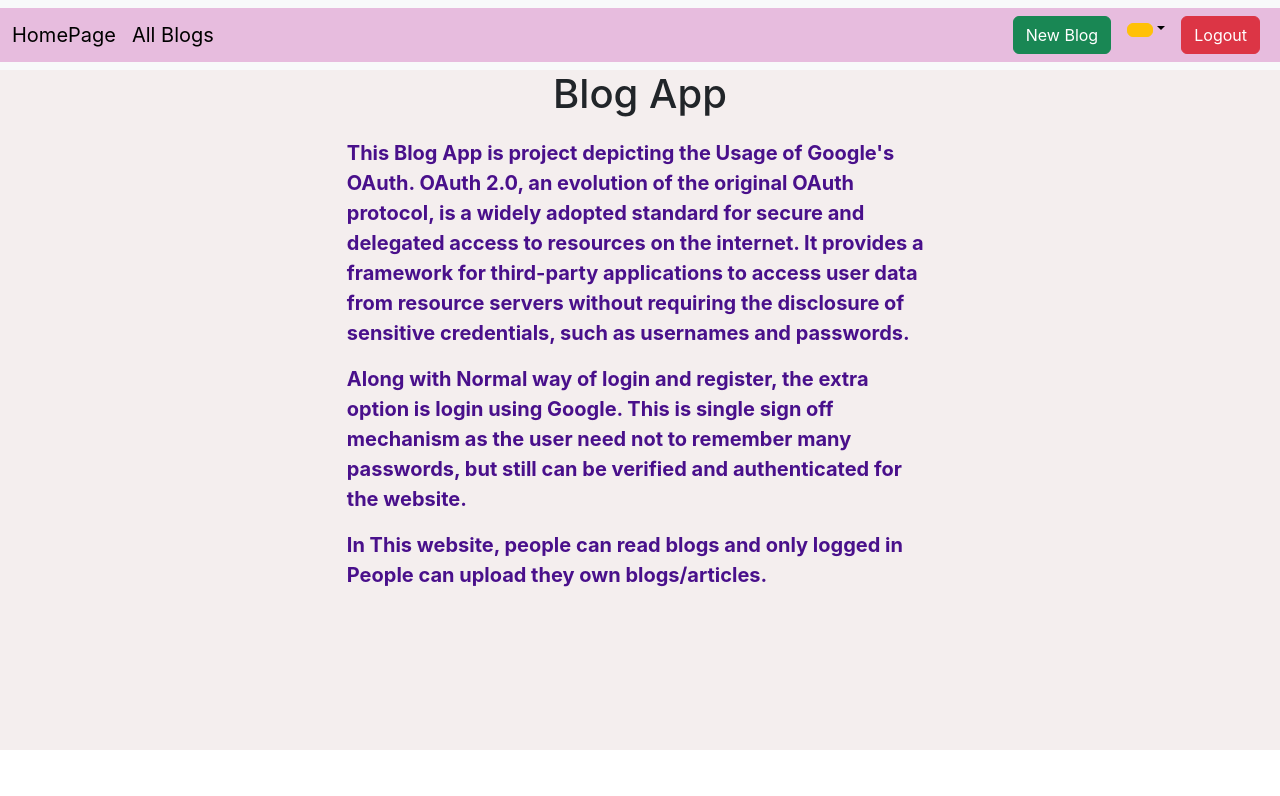
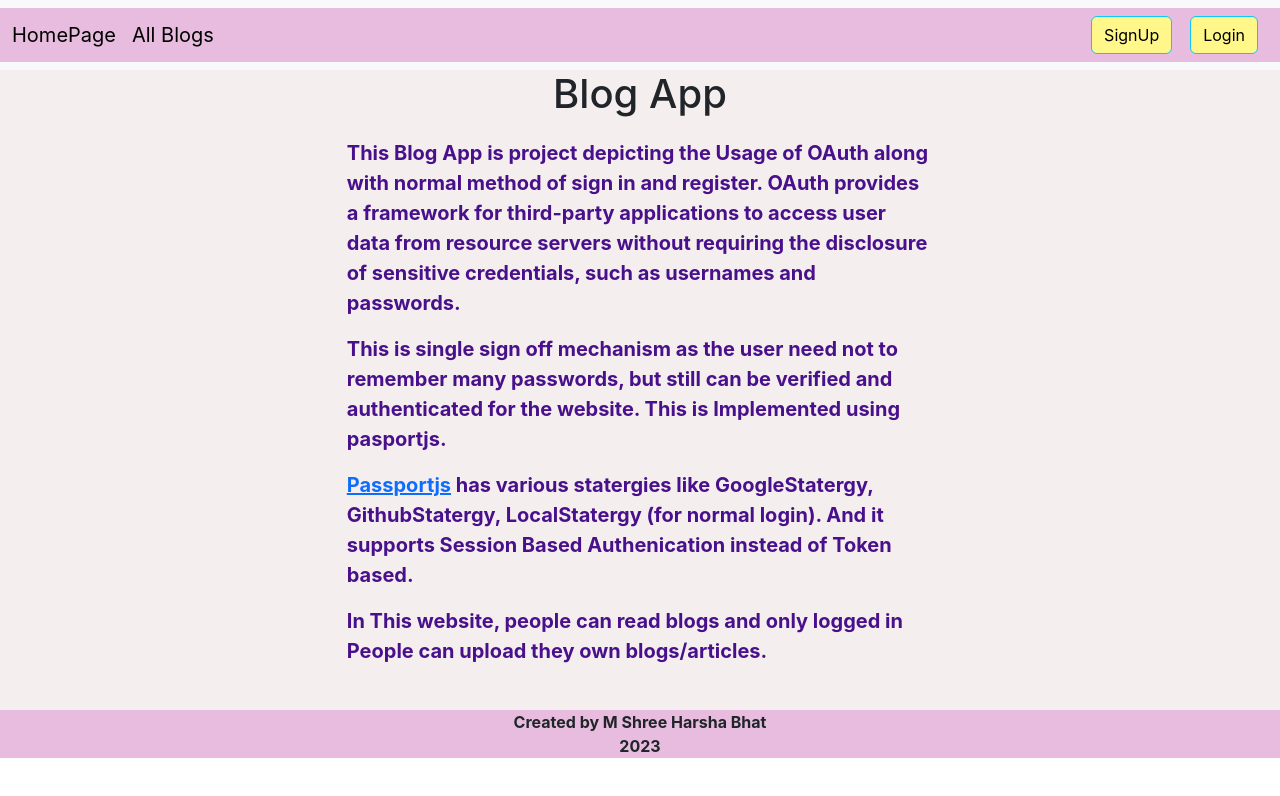
Before and after one commit to mshreeharsha/AppUsingOAuth, a React (Create React App) app in the folder frontend/: page / in a window 1280 px wide. Shown: the top 796 px of the page. Built offline with nearby package versions, Linux system fonts and the light colour scheme; no server answers; sample sign-in values are in the browser's storage.

Commit message:
Removed LocalStorage, Added Footer and Chnaged HomePage Content

```diff
--- a/frontend/src/components/layout/Footer.js
+++ b/frontend/src/components/layout/Footer.js
@@ -2,8 +2,9 @@ import React from 'react'
 
 const Footer = () => {
   return (
-    <div>
-
+    <div style={{'textAlign':'center','backgroundColor':'#E7BCDE','fontWeight':'bold'}}>
+      <div>Created by M Shree Harsha Bhat</div>
+      <div>{new Date().getFullYear()}</div>
     </div>
   )
 }
--- a/frontend/src/components/layout/Header.js
+++ b/frontend/src/components/layout/Header.js
@@ -13,7 +13,6 @@ const Header = () => {
         setAuth({
             user:null
         })
-        localStorage.removeItem('auth')
         toast.success('User Logged Out Successfully')
         window.open(`${baseURL}/auth/logout`, "_self");
     }
@@ -29,7 +28,7 @@ const Header = () => {
             }
         }
         catch(error){
-            console.log(error)
+            console.log(error.message)
         }
     }
 
--- a/frontend/src/components/layout/Layout.js
+++ b/frontend/src/components/layout/Layout.js
@@ -6,7 +6,7 @@ const Layout = ({children}) => {
   return (
     <div style={{'backgroundColor':'#F4EEEE','width':'100%'}}>
       <Header/>
-      <main className='container' style={{'width':'70%','margin':'auto','minHeight':"85vH"}}>
+      <main className='container' style={{'width':'70%','margin':'auto','minHeight':"80vH"}}>
         {children}
       </main>
       <Footer/>
--- a/frontend/src/context/authContext.js
+++ b/frontend/src/context/authContext.js
@@ -1,3 +1,5 @@
+import axios from 'axios'
+
 const { createContext, useState, useContext, useEffect } = require("react");
 
 const AuthContext = createContext()
@@ -7,15 +9,23 @@ const AuthContextProvider = ({children})=>{
         user:null
     })
     useEffect(()=>{
-        const data=localStorage.getItem('auth')
-        if(data){
-            const parseData=JSON.parse(data)
-            setAuth(
-                {
-                    user:parseData
-                }
-            )
-        }
+        // const data=localStorage.getItem('auth')
+        // if(data){
+        //     const parseData=JSON.parse(data)
+        //     setAuth(
+        //         {
+        //             user:parseData
+        //         }
+        //     )
+        // }
+        axios.get('/auth/google/login-success').then((response)=>{
+            if(response.data.success){
+                setAuth({user:response.data.user})
+            }
+        }).catch((error)=>{
+            setAuth({user:null})
+            console.log(error.message)
+        })
         // eslint-disable-next-line
     },[])
     return(
--- a/frontend/src/pages/Homepage.js
+++ b/frontend/src/pages/Homepage.js
@@ -10,13 +10,9 @@ const Homepage = () => {
     try{
         const response=await axios.get('/auth/google/login-success')
         if(response.data.success){
-          if(localStorage.getItem('auth')===null){
-            toast.success(response.data.message)
-          }
           setAuth({
             user:response.data.user,
           })
-          localStorage.setItem("auth", JSON.stringify(response.data.user));
         }
         else{
           toast.error(response.data.message)
@@ -37,9 +33,10 @@ const Homepage = () => {
         <div className='container' style={{'margin':'auto','width':'70%','textAlign':'left'}}>
           <h1 style={{'textAlign':'center'}}>Blog App</h1>
           <div style={{'color':'#49108B','fontWeight':'bold','marginTop':'20px','fontSize':'20px'}}>
-            <p>This Blog App is project depicting the Usage of Google's OAuth. OAuth 2.0, an evolution of the original OAuth protocol, is a widely adopted standard for secure and delegated access to resources on the internet. It provides a framework for third-party applications to access user data from resource servers without requiring the disclosure of sensitive credentials, such as usernames and passwords. </p>
+            <p>This Blog App is project depicting the Usage of OAuth along with normal method of sign in and register. OAuth provides a framework for third-party applications to access user data from resource servers without requiring the disclosure of sensitive credentials, such as usernames and passwords. </p>
             <p>
-            Along with Normal way of login and register, the extra option is login using Google. This is single sign off mechanism as the user need not to remember many passwords, but still can be verified and authenticated for the website.
+            This is single sign off mechanism as the user need not to remember many passwords, but still can be verified and authenticated for the website. This is Implemented using pasportjs.</p>
+            <p> <a href="https://www.passportjs.org/" target="_blank">Passportjs</a> has various statergies like GoogleStatergy, GithubStatergy, LocalStatergy (for normal login). And it supports Session Based Authenication instead of Token based.
             </p>
             <p>
               In This website, people can read blogs and only logged in People can upload they own blogs/articles.
--- a/frontend/src/pages/Login.js
+++ b/frontend/src/pages/Login.js
@@ -41,7 +41,6 @@ const Login = () => {
           setAuth({
             user:response.data.user,
           })
-          localStorage.setItem("auth", JSON.stringify(response.data.user));
           toast.success(response.data.message)
           navigate('/')
         }
--- a/frontend/src/pages/blog/BlogDetails.js
+++ b/frontend/src/pages/blog/BlogDetails.js
@@ -14,7 +14,29 @@ const BlogDetails = () => {
 
   const navigate = useNavigate()
 
-  const [auth] = useAuthContext()
+  const [auth,setAuth] = useAuthContext()
+
+  const fetchUser=async()=>{
+    try{
+        const response=await axios.get('/auth/google/login-success')
+        if(response.data.success){
+          setAuth({
+            user:response.data.user,
+          })
+        }
+        else{
+          toast.error(response.data.message)
+        }
+    }
+    catch(error){
+        console.log(error)
+    }
+  }
+
+  useEffect(()=>{
+      fetchUser()
+      // eslint-disable-next-line
+  },[])
 
   const [blog,setBlog] = useState('')
   const [visible,setVisible] = useState(false)
--- a/frontend/src/pages/blog/UpdateBlog.js
+++ b/frontend/src/pages/blog/UpdateBlog.js
@@ -9,7 +9,7 @@ const UpdateBlog = () => {
 
     const navigate = useNavigate()
     const params = useParams()
-    const [auth]=useAuthContext()
+    const [auth,setAuth]=useAuthContext()
     const [title,setTitle]=useState('')
     const [photo,setPhoto]=useState('')
     const [intro,setIntro]=useState('')
@@ -17,6 +17,28 @@ const UpdateBlog = () => {
     const [error,setError]=useState('')
     const [id,setId]=useState('')
     const [conclusion,setConclusion]=useState('')
+
+    const fetchUser=async()=>{
+        try{
+            const response=await axios.get('/auth/google/login-success')
+            if(response.data.success){
+              setAuth({
+                user:response.data.user,
+              })
+            }
+            else{
+              toast.error(response.data.message)
+            }
+        }
+        catch(error){
+            console.log(error)
+        }
+      }
+
+      useEffect(()=>{
+          fetchUser()
+          // eslint-disable-next-line
+      },[])
 
     const fetchBlog = async()=>{
         try{
```
